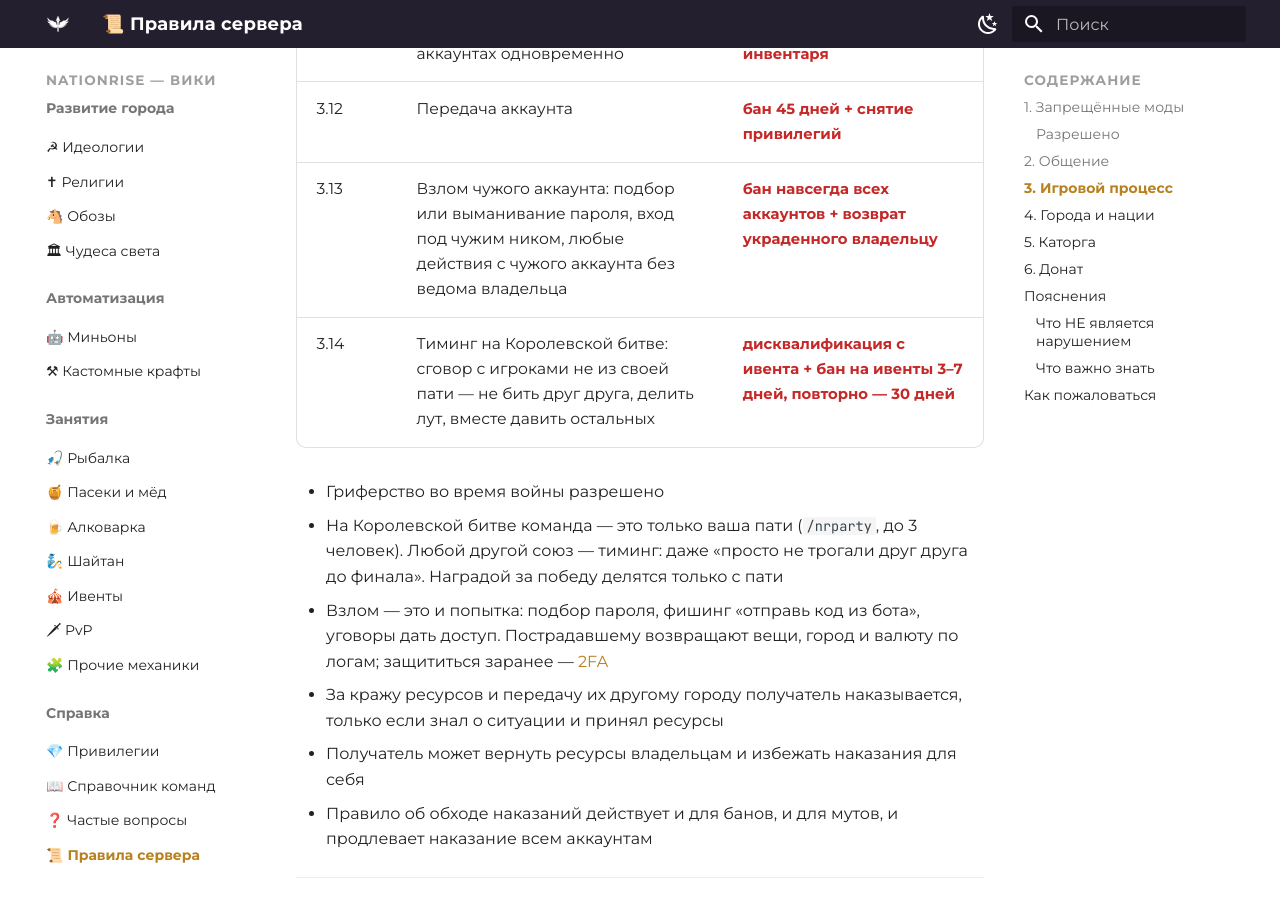
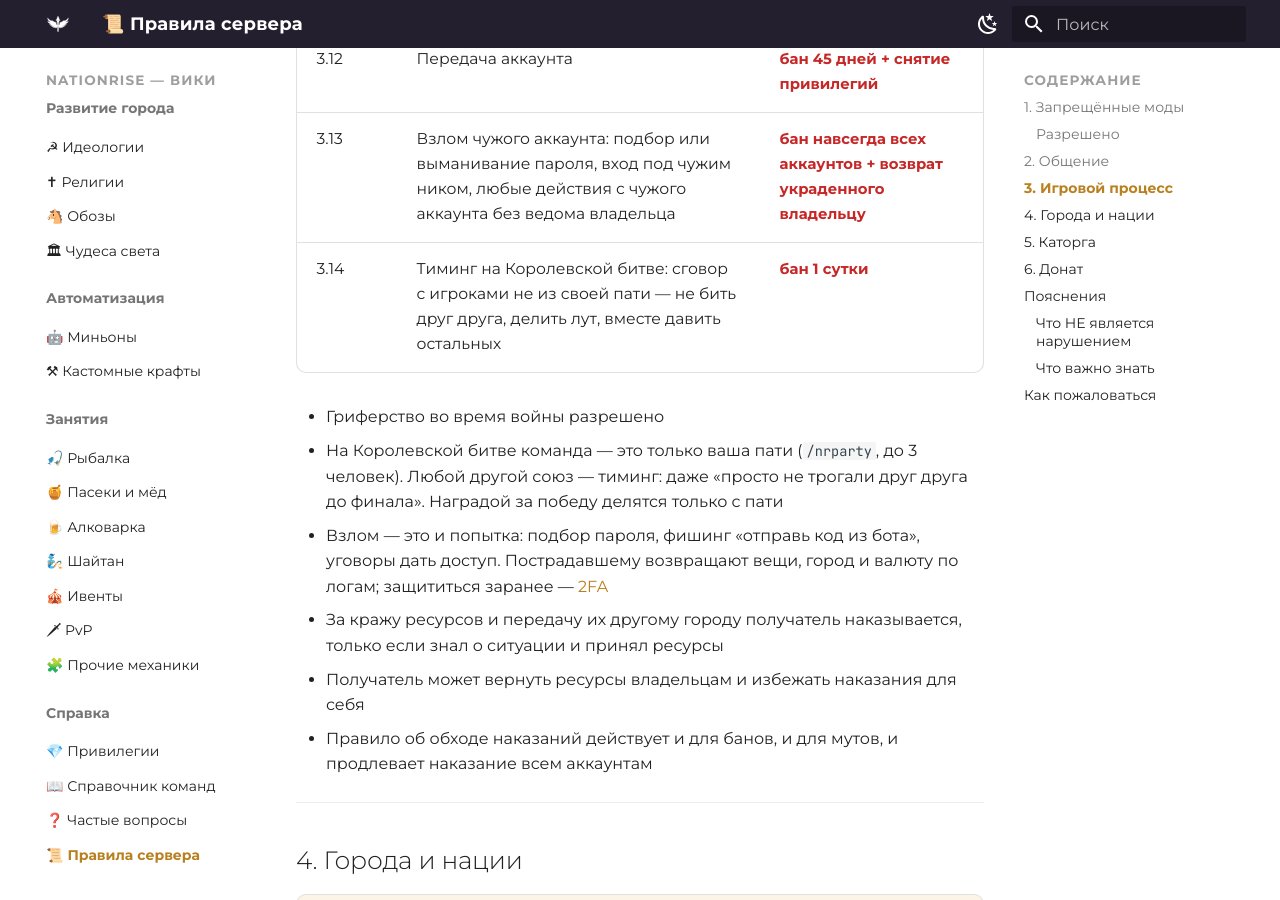
Before and after one commit to zixSSSed/NationRise-Wiki-RU, an MkDocs documentation site: the page built from docs/rules.md, in a window 1280 px wide and 900 px high, scrolled down 4580 px. Built offline with MkDocs 1.6.1 and Material for MkDocs 9.7.7, drawn with Linux system fonts in a browser that asks for light colours.

Commit message:
3.14: бан 1 сутки

```diff
--- a/docs/rules.md
+++ b/docs/rules.md
@@ -86,7 +86,7 @@
 | 3.11 | Авторыбалка на двух и более аккаунтах одновременно | <span class="nak">бан 2–5 дней + удаление инвентаря</span> |
 | 3.12 | Передача аккаунта | <span class="nak">бан 45 дней + снятие привилегий</span> |
 | 3.13 | Взлом чужого аккаунта: подбор или выманивание пароля, вход под чужим ником, любые действия с чужого аккаунта без ведома владельца | <span class="nak">бан навсегда всех аккаунтов + возврат украденного владельцу</span> |
-| 3.14 | Тиминг на Королевской битве: сговор с игроками не из своей пати — не бить друг друга, делить лут, вместе давить остальных | <span class="nak">дисквалификация с ивента + бан на ивенты 3–7 дней, повторно — 30 дней</span> |
+| 3.14 | Тиминг на Королевской битве: сговор с игроками не из своей пати — не бить друг друга, делить лут, вместе давить остальных | <span class="nak">бан 1 сутки</span> |
 
 - Гриферство во время войны разрешено
 - На Королевской битве команда — это только ваша пати (`/nrparty`, до 3 человек). Любой другой союз — тиминг: даже «просто не трогали друг друга до финала». Наградой за победу делятся только с пати
```
